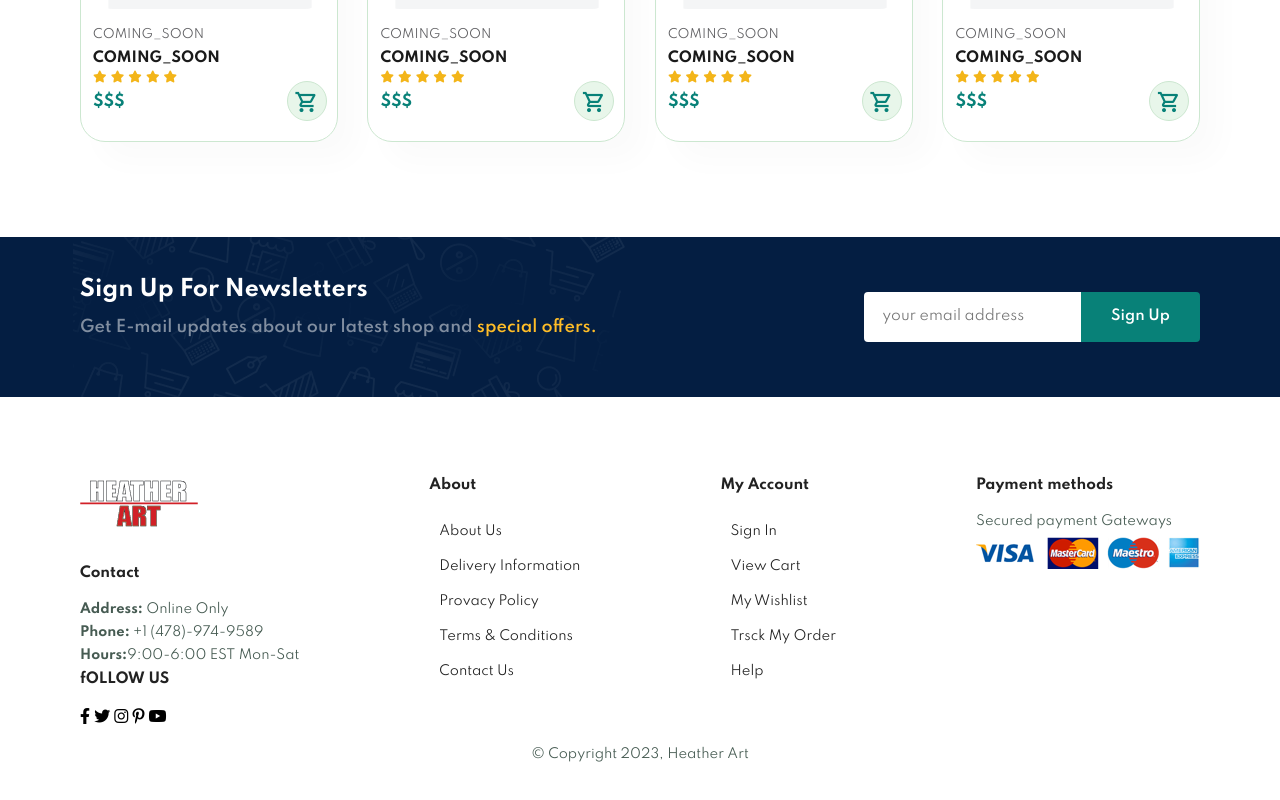
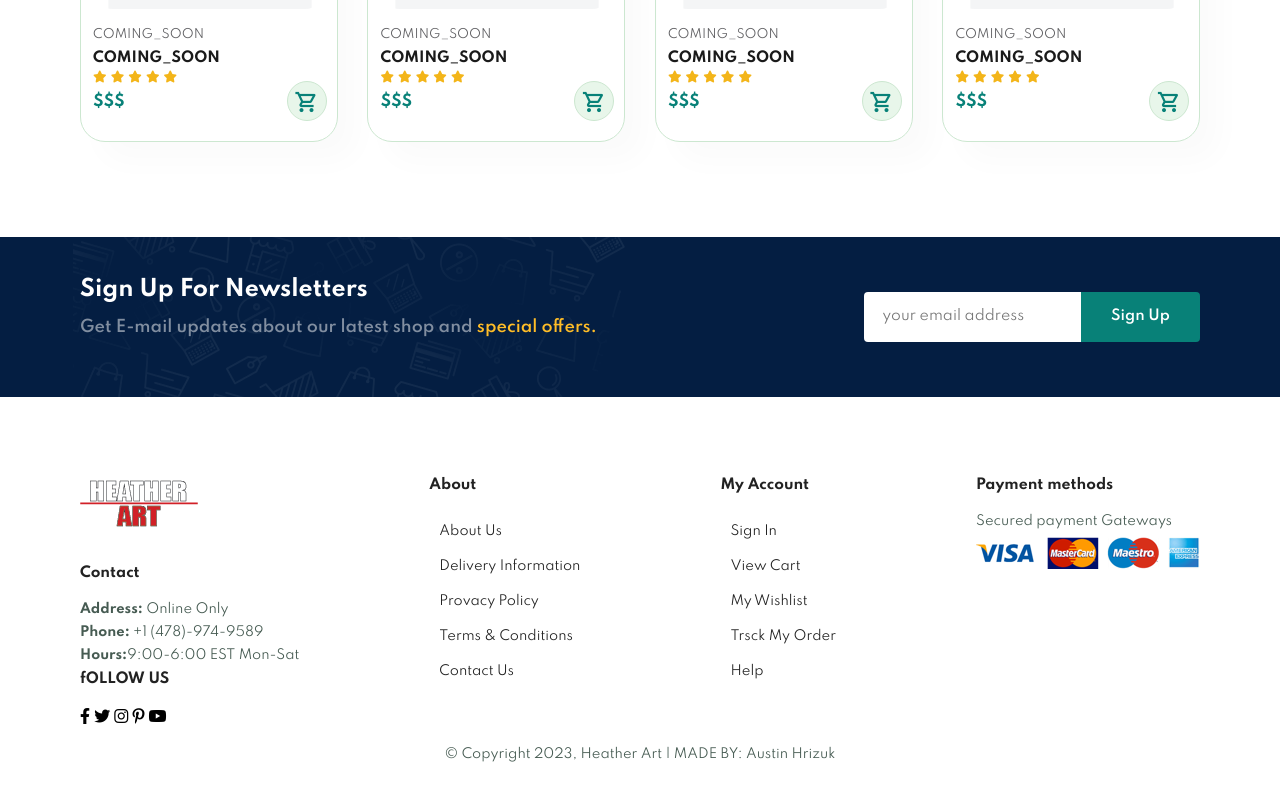
Before and after one commit to AWWatcher/hrizukart2.3, a plain HTML site: page index.html in a window 1280 px wide. Shown: the part 3393-4193 px from the top of the page. Drawn offline with nearby package versions, Linux system fonts and the light colour scheme.

Commit message:
Update index.html

```diff
--- a/index.html
+++ b/index.html
@@ -404,7 +404,7 @@
     </div>
 
     <div class="copyright">
-        <p>© Copyright 2023, Heather Art</p>
+        <p>© Copyright 2023, Heather Art | MADE BY: Austin Hrizuk</p>
     </div>
 
 </footer>
```
